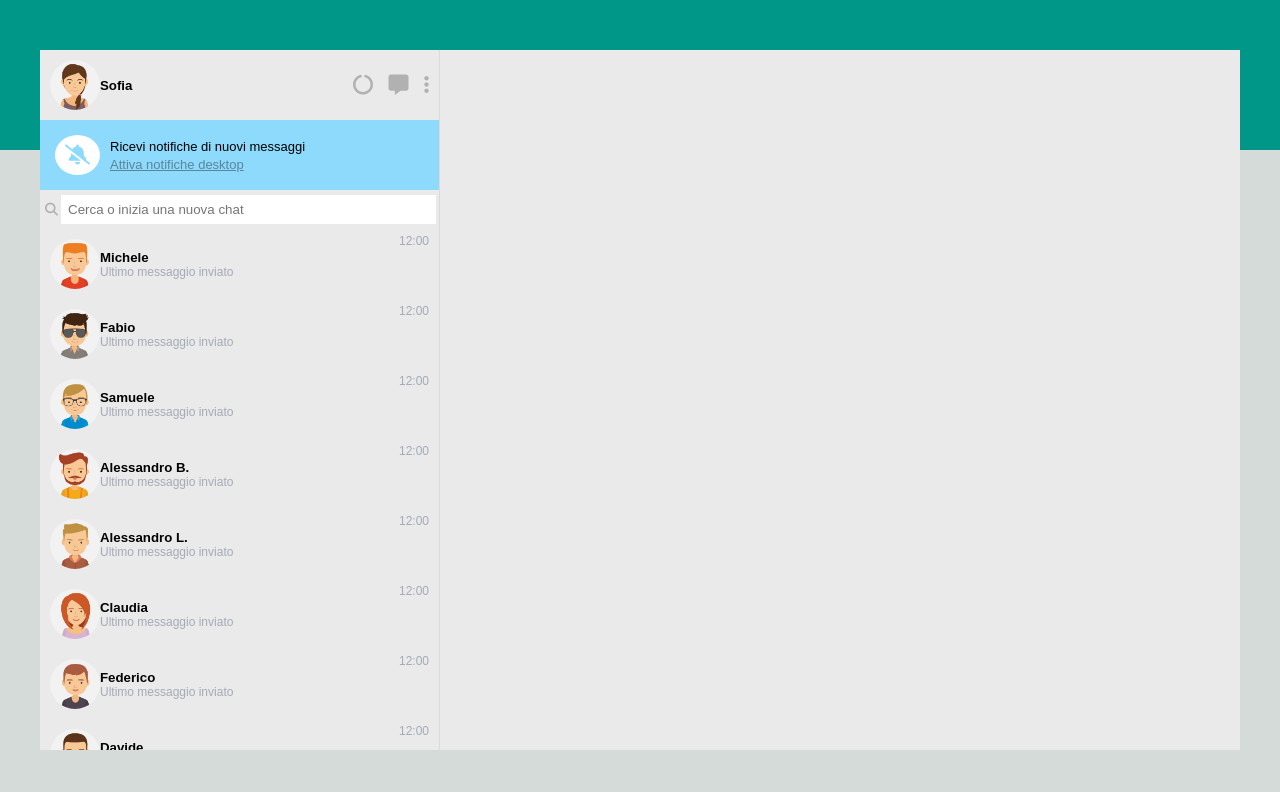
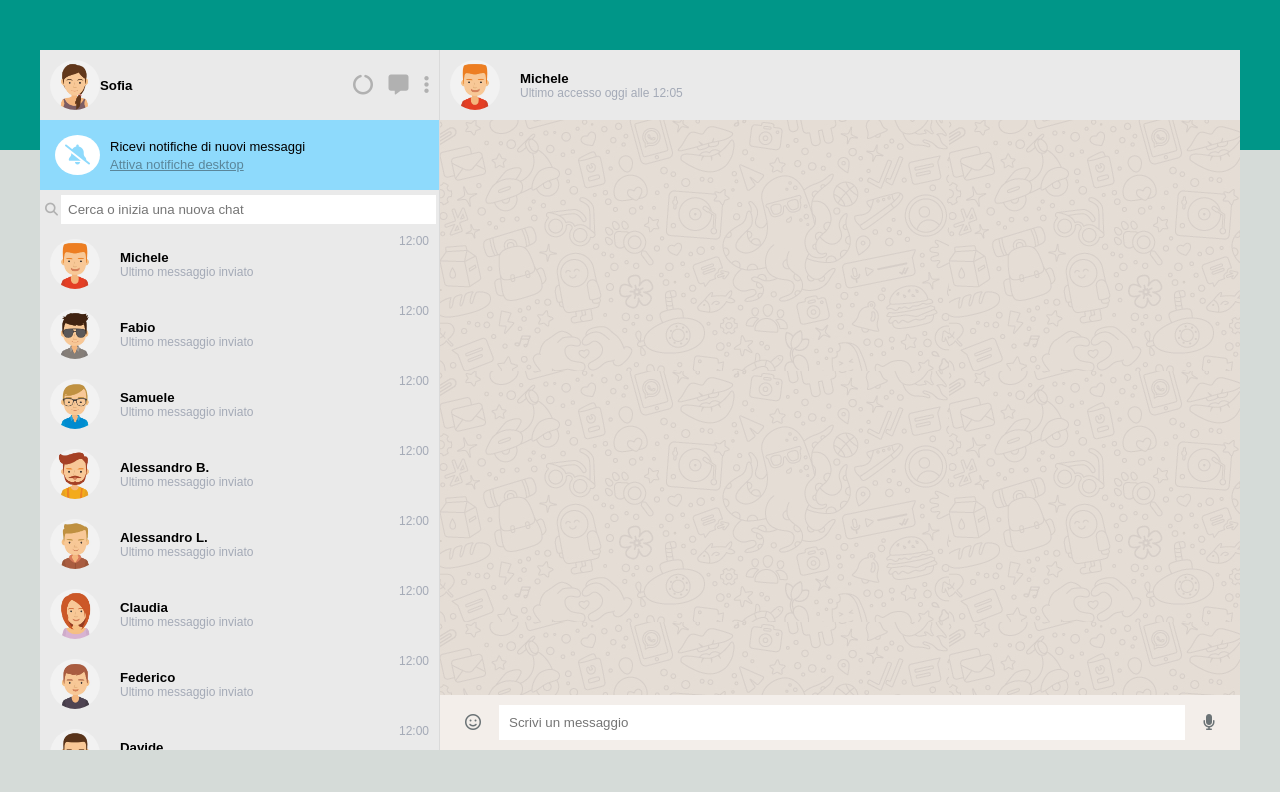
Before and after one commit to Anna93803/vue-boolzapp, a plain HTML site: page milestone1/index.html in a window 1280 px wide. Drawn offline with nearby package versions, Linux system fonts and the light colour scheme.

Commit message:
work in progress col-right

```diff
--- a/css/style.css
+++ b/css/style.css
@@ -151,6 +151,10 @@ img {
     cursor: pointer;
 }
 
+.text-avatar {
+    margin-left: 1.25rem;
+}
+
 .text-avatar p {
     font-size: .75rem;
     color: var(--color-text);
@@ -164,7 +168,7 @@ img {
     color: var(--color-text);
 }
 
-.box-avatar:hover{
+.list-avatar .box-avatar:hover {
     background-color: #d5dbdb;
 }
 /* COL RIGHT */
@@ -174,4 +178,38 @@ img {
 
 .main-chat {
     flex-grow: 1;
+    background-image: url("../img/mine.jpg");
 }
+
+.box-write-message {
+    display: flex;
+    justify-content: space-between;
+    align-items: center;
+    padding: .625rem 0;
+    background-color: #f3eeea;
+}
+
+.input-text {
+    flex-grow: 1;
+    text-align: center;
+}
+
+.input-text input {
+    width: 95%;
+    padding: .625rem;
+    border: none;
+}
+
+.icons {
+    padding-left: 1.5625rem;
+}
+
+.vocal-icons {
+    padding-right: 1.5625rem;
+}
+
+.icons,
+.vocal-icons {
+    color: #6b7376;
+    cursor: pointer;
+}
--- a/milestone1/index.html
+++ b/milestone1/index.html
@@ -58,9 +58,31 @@
                         </div>
                     </div>
                     <div class="col-right">
-                        <div class="avatar-profile"></div>
-                        <div class="main-chat"></div>
-                        <div class="box-write-message"></div>
+                        <div class="avatar-profile">
+                            <div class="box-avatar" >
+                                <div class="box-avatar-img">
+                                    <img src="../img/avatar_1.jpg" alt="avatar">
+                                </div>
+                                <div class="text-avatar">
+                                    <h5>Michele</h5>
+                                    <p>Ultimo accesso oggi alle 12:05</p>
+                                </div>
+                            </div>
+                        </div>
+                        <div class="main-chat">
+
+                        </div>
+                        <div class="box-write-message">
+                            <div class="icons">
+                                <i class="fa-regular fa-face-smile"></i>
+                            </div>
+                            <div class="input-text">
+                                <input type="text" placeholder="Scrivi un messaggio">
+                            </div>
+                            <div class="vocal-icons">
+                                <i class="fa-solid fa-microphone"></i>
+                            </div>
+                        </div>
                     </div>
                 </div>
             </div>
```
